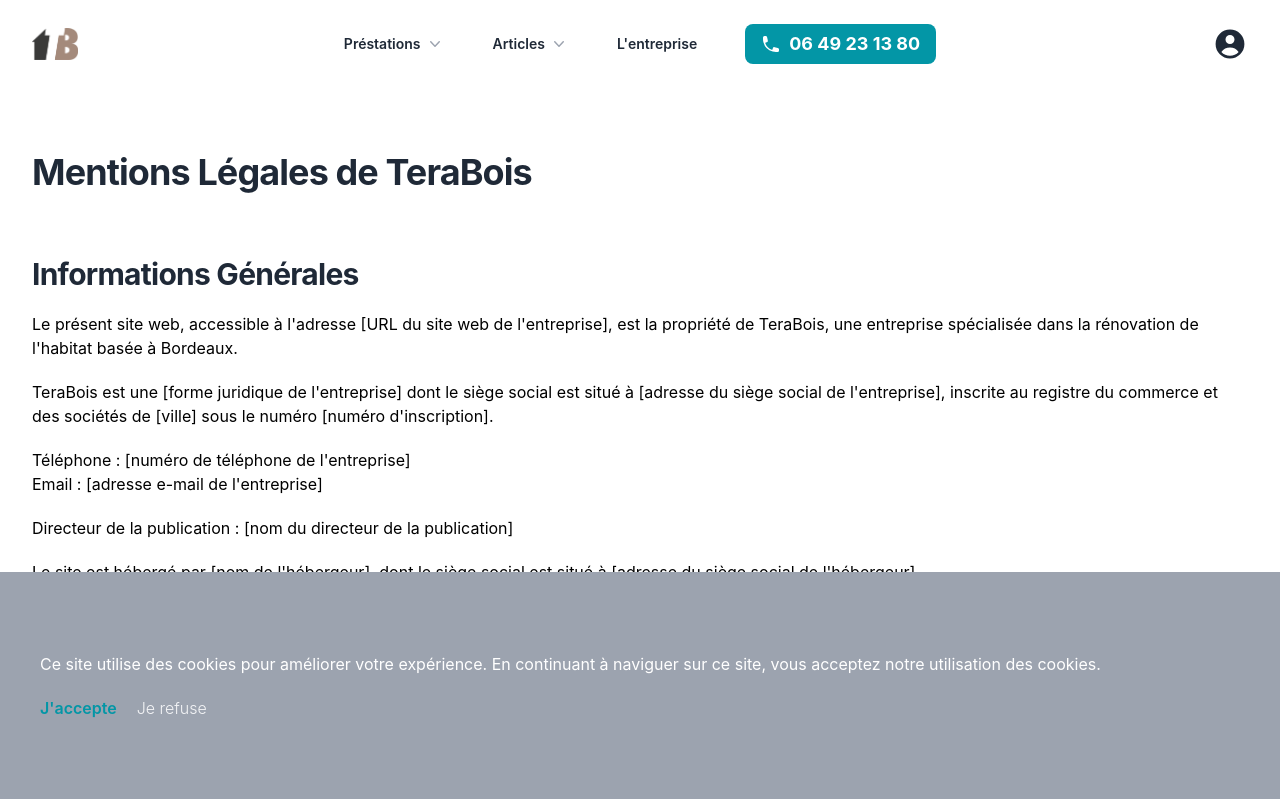
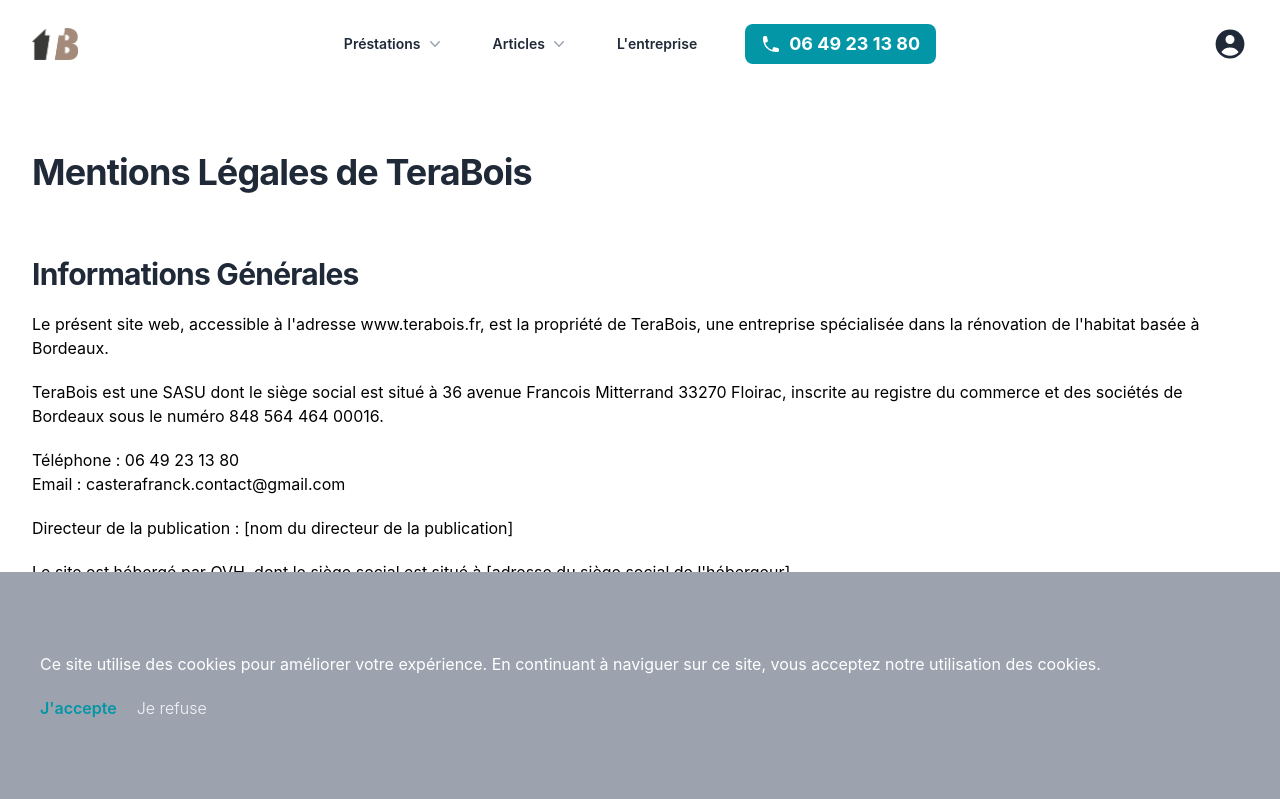
Before and after one commit to magicniclus/terabois, a Next.js app: page /mentions-legales in a window 1280 px wide. Shown: the top 799 px of the page. Built offline with nearby package versions, Linux system fonts and the light colour scheme.

Commit message:
Update index.js

```diff
--- a/pages/mentions-legales/index.js
+++ b/pages/mentions-legales/index.js
@@ -16,26 +16,25 @@
           Informations Générales
         </h2>
         <p className="text-nomral font-normal mt-5">
-          Le présent site web, accessible à l'adresse [URL du site web de
-          l'entreprise], est la propriété de TeraBois, une entreprise
-          spécialisée dans la rénovation de l'habitat basée à Bordeaux.
+          Le présent site web, accessible à l'adresse www.terabois.fr, est la
+          propriété de TeraBois, une entreprise spécialisée dans la rénovation
+          de l'habitat basée à Bordeaux.
         </p>
         <p className="text-nomral font-normal mt-5">
-          TeraBois est une [forme juridique de l'entreprise] dont le siège
-          social est situé à [adresse du siège social de l'entreprise], inscrite
-          au registre du commerce et des sociétés de [ville] sous le numéro
-          [numéro d'inscription].
+          TeraBois est une SASU dont le siège social est situé à 36 avenue
+          Francois Mitterrand 33270 Floirac, inscrite au registre du commerce et
+          des sociétés de Bordeaux sous le numéro 848 564 464 00016.
         </p>
         <p className="text-nomral font-normal mt-5">
-          Téléphone : [numéro de téléphone de l'entreprise] <br />
-          Email : [adresse e-mail de l'entreprise]
+          Téléphone : 06 49 23 13 80 <br />
+          Email : casterafranck.contact@gmail.com
         </p>
         <p className="text-nomral font-normal mt-5">
           Directeur de la publication : [nom du directeur de la publication]
         </p>
         <p className="text-nomral font-normal mt-5">
-          Le site est hébergé par [nom de l'hébergeur], dont le siège social est
-          situé à [adresse du siège social de l'hébergeur].
+          Le site est hébergé par OVH, dont le siège social est situé à [adresse
+          du siège social de l'hébergeur].
         </p>
         <h2 className="text-2xl font-bold tracking-tight text-gray-800 sm:text-3xl  mt-16">
           Propriété Intellectuelle
```
